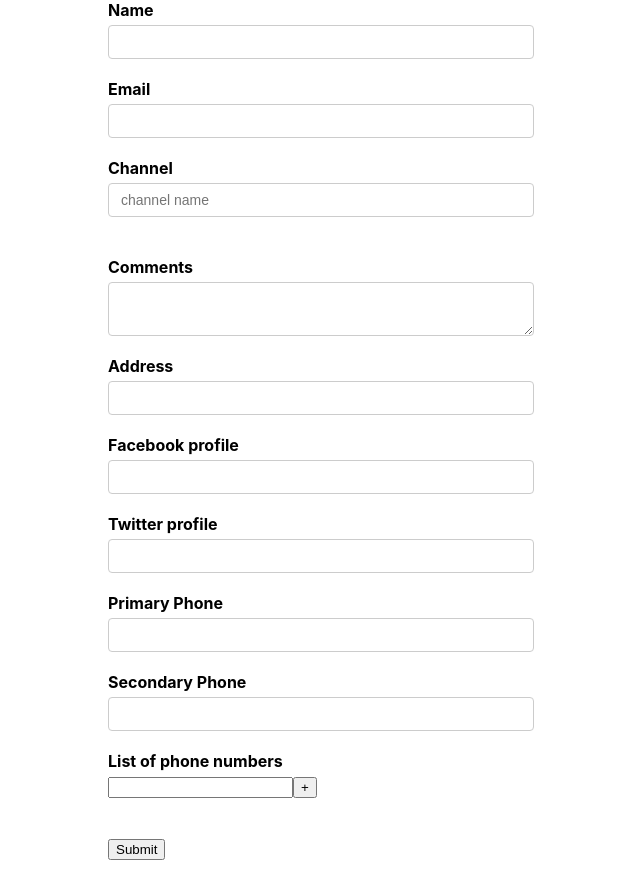
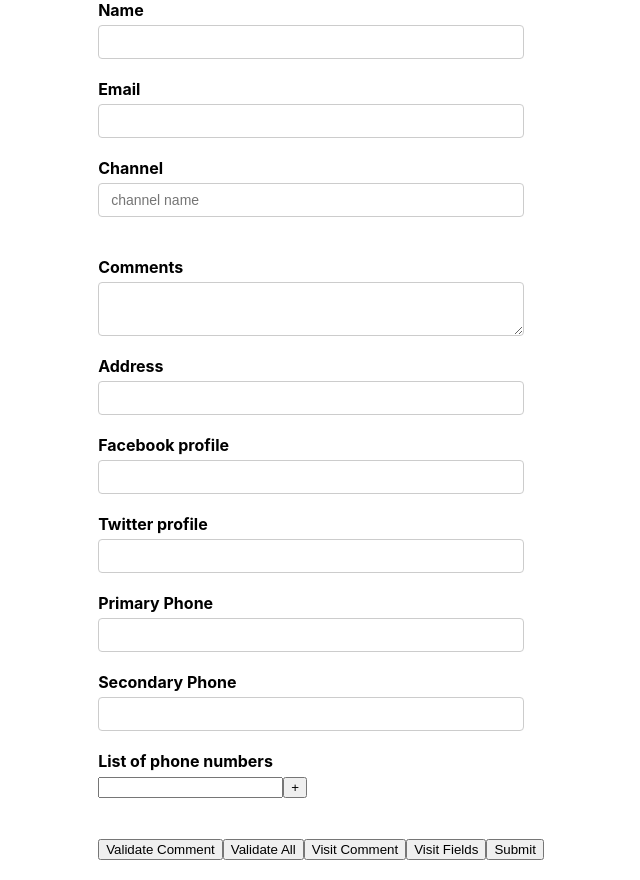
Before and after one commit to SaqibSattar/react-formik, a React (Vite) app: page / in a window 1280 px wide. Shown: the whole page, without its empty margins (319-959 px from the left). Built offline with nearby package versions, Linux system fonts and the light colour scheme.

Commit message:
Manually trigering validation

```diff
--- a/src/components/YoutubeForm.jsx
+++ b/src/components/YoutubeForm.jsx
@@ -1,5 +1,12 @@
 import React from "react";
-import { Formik, Form, Field, ErrorMessage, FieldArray, FastField } from "formik";
+import {
+  Formik,
+  Form,
+  Field,
+  ErrorMessage,
+  FieldArray,
+  FastField,
+} from "formik";
 import * as Yup from "yup";
 import TextError from "./TextError";
 
@@ -29,13 +36,13 @@ const validationSchema = Yup.object({
   address: Yup.string().required("Required!"),
 });
 
-const validateComments = value => {
+const validateComments = (value) => {
   let error;
   if (!value) {
-    error = 'Required!'
+    error = "Required!";
   }
-  return error
-}
+  return error;
+};
 
 const YoutubeForm = () => {
   return (
@@ -46,6 +53,9 @@ const YoutubeForm = () => {
       // validateOnChange={false}
       // validateOnBlur={false}
     >
+      {(formik) => {
+        console.log(formik);
+        return (
           <Form>
             <div className="form-control">
               <label htmlFor="name">Name</label>
@@ -72,7 +82,13 @@ const YoutubeForm = () => {
             <br />
             <div className="form-control">
               <label htmlFor="comments">Comments</label>
-          <Field as="textarea" type="text" id="comments" name="comments" validate={validateComments}/>
+              <Field
+                as="textarea"
+                type="text"
+                id="comments"
+                name="comments"
+                validate={validateComments}
+              />
               <ErrorMessage name="comments" />
             </div>
             <div className="form-control">
@@ -84,7 +100,9 @@ const YoutubeForm = () => {
                   return (
                     <div>
                       <input type="text" id="address" {...field} />
-                  {meta.touched && meta.error ? <div>{meta.error}</div> : null}
+                      {meta.touched && meta.error ? (
+                        <div>{meta.error}</div>
+                      ) : null}
                     </div>
                   );
                 }}
@@ -112,37 +130,76 @@ const YoutubeForm = () => {
             </div>
             <div className="form-control">
               <label>List of phone numbers</label>
-          <FieldArray name='phNumbers'>
-          {fieldArrayProps => {
-            const { push, remove, form } = fieldArrayProps
-            const { values } = form
-            const { phNumbers } = values
+              <FieldArray name="phNumbers">
+                {(fieldArrayProps) => {
+                  const { push, remove, form } = fieldArrayProps;
+                  const { values } = form;
+                  const { phNumbers } = values;
                   // console.log('fieldArrayProps', fieldArrayProps)
-             console.log('Form errors', form.errors)
+                  console.log("Form errors", form.errors);
                   return (
                     <div>
                       {phNumbers.map((phNumber, index) => (
                         <div key={index}>
                           <Field name={`phNumbers[${index}]`} />
                           {index > 0 && (
-                      <button type='button' onClick={() => remove(index)}>
+                            <button type="button" onClick={() => remove(index)}>
                               -
                             </button>
                           )}
-                    <button type='button' onClick={() => push('')}>
+                          <button type="button" onClick={() => push("")}>
                             +
                           </button>
                         </div>
                       ))}
                     </div>
-            )
+                  );
                 }}
               </FieldArray>
             </div>
-
             <br />
+            <button
+              type="button"
+              onClick={() => {
+                formik.validateField("comments");
+              }}
+            >
+              Validate Comment
+            </button>
+            <button
+              type="button"
+              onClick={() => {
+                formik.validateField();
+              }}
+            >
+              Validate All
+            </button>
+            <button
+              type="button"
+              onClick={() => {
+                formik.setFieldTouched("comments");
+              }}
+            >
+              Visit Comment
+            </button>
+            <button
+              type="button"
+              onClick={() => {
+                formik.setTouched({
+                  name: true,
+                  email: true,
+                  channel: true,
+                });
+              }}
+            >
+              Visit Fields
+            </button>
             <button type="submit">Submit</button>
+            <br />
+            <br />
           </Form>
+        );
+      }}
     </Formik>
   );
 };
```
Lines whose indentation alone changed are shown as unchanged.
